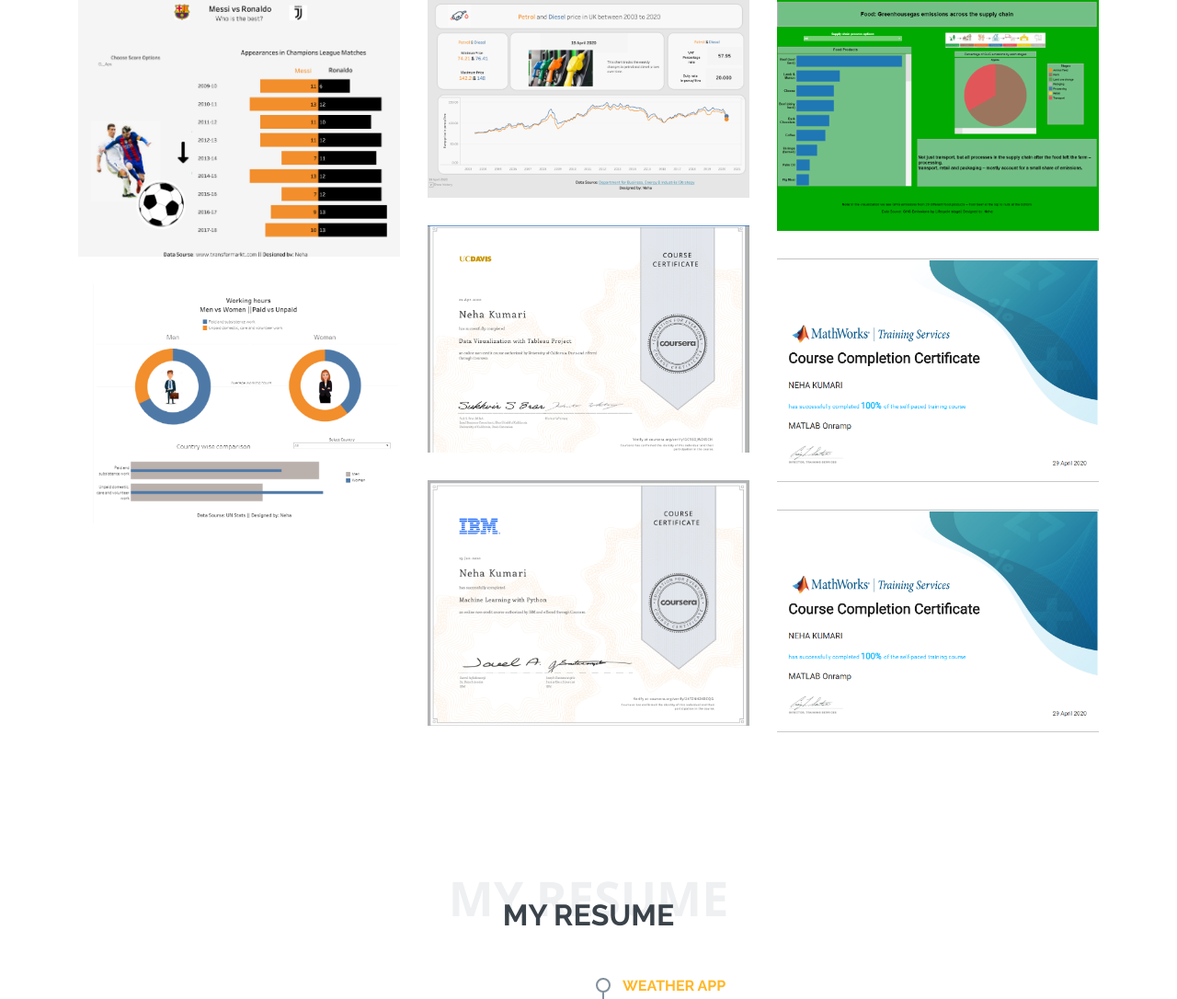
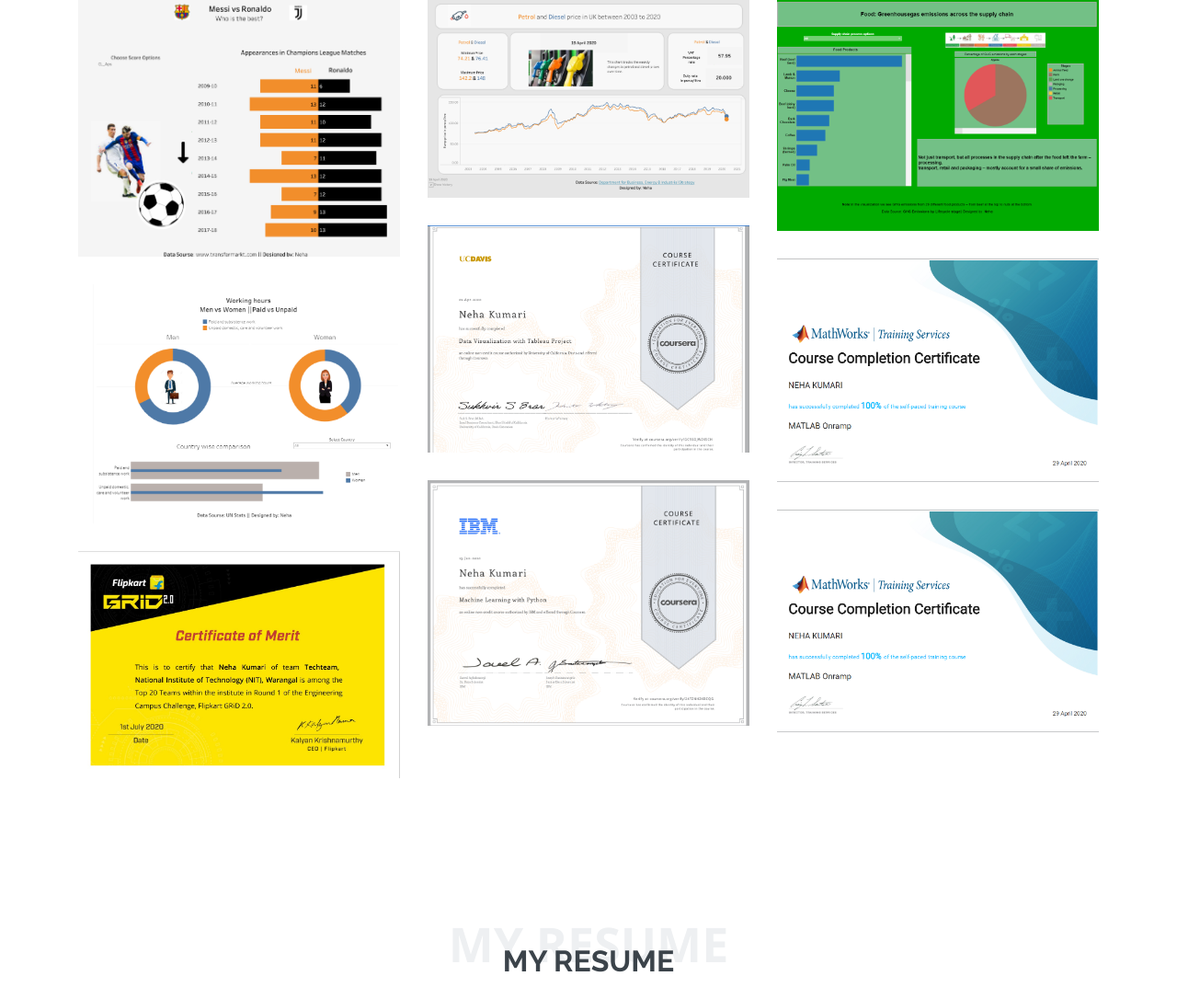
Before and after one commit to NehaCkumari/Portfolio, a Django app: page / in a window 1280 px wide. Shown: the part 1042-2128 px from the top of the page at 92% size. Run offline with Django 3.2, Linux system fonts and the light colour scheme; some libraries are stand-ins or nearby versions.

Commit message:
3rd commit

```diff
--- a/templates/index.html
+++ b/templates/index.html
@@ -165,6 +165,16 @@
               <p>Certificate</p>
               <a href="{% static 'img/portfolio/portfolio-5.png' %}" data-gall="portfolioGallery" class="venobox preview-link" title="Card 3"><i class="bx bx-plus"></i></a>
               <a href="https://matlabacademy.mathworks.com/progress/share/certificate.html?id=9d329b84-2301-49dd-bff9-8a471183e922" class="details-link" title="More Details"><i class="bx bx-link"></i></a>
+            </div>
+          </div>
+
+          <div class="col-lg-4 col-md-6 portfolio-item filter-card">
+            <div class="portfolio-img"><img src="{% static 'img/portfolio/portfolio-9.jpg' %}" class="img-fluid" alt=""></div>
+            <div class="portfolio-info">
+              <h4>Certificate4</h4>
+              <p>Certificate</p>
+              <a href="{% static 'img/portfolio/portfolio-9.jpg' %}" data-gall="portfolioGallery" class="venobox preview-link" title="Card 3"><i class="bx bx-plus"></i></a>
+              <!--<a href="https://matlabacademy.mathworks.com/progress/share/certificate.html?id=9d329b84-2301-49dd-bff9-8a471183e922" class="details-link" title="More Details"><i class="bx bx-link"></i></a>-->
             </div>
           </div>
 
```
Also changed, not shown: static/img/portfolio/portfolio-9.jpg.
